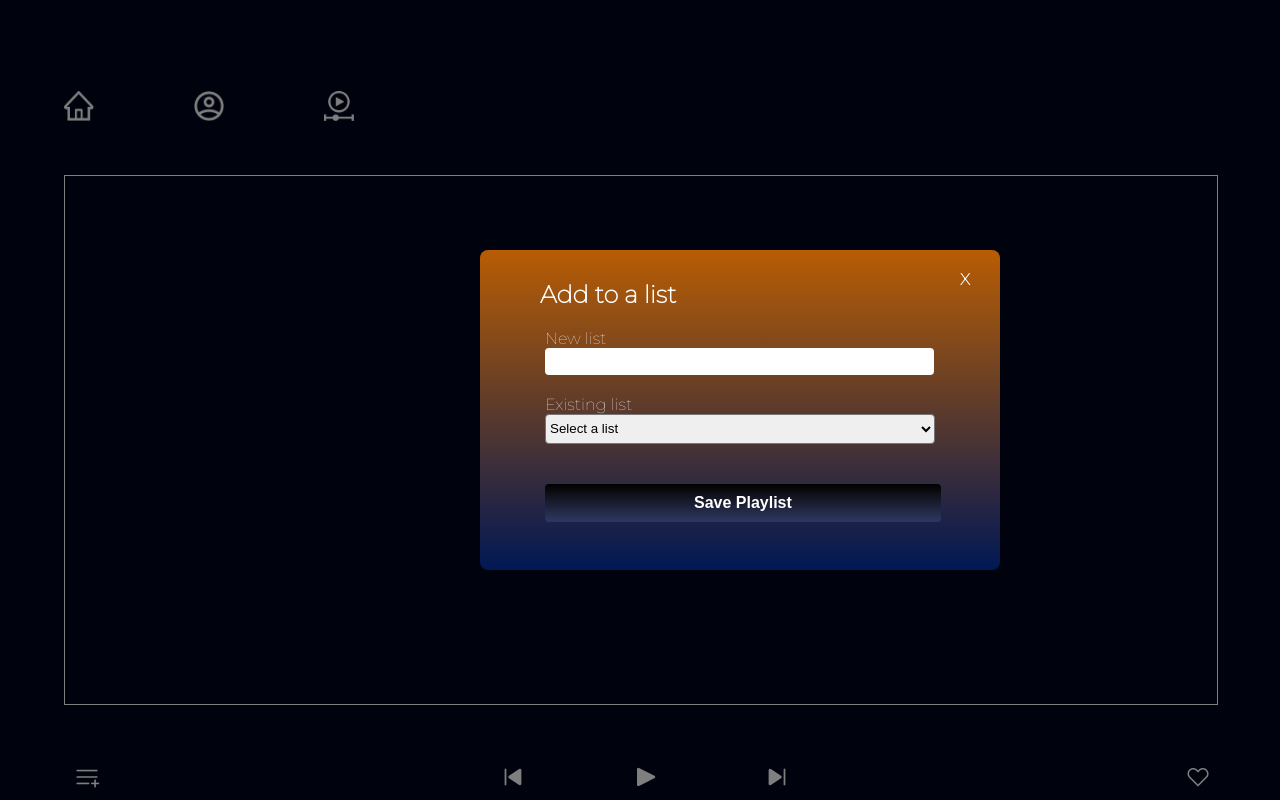
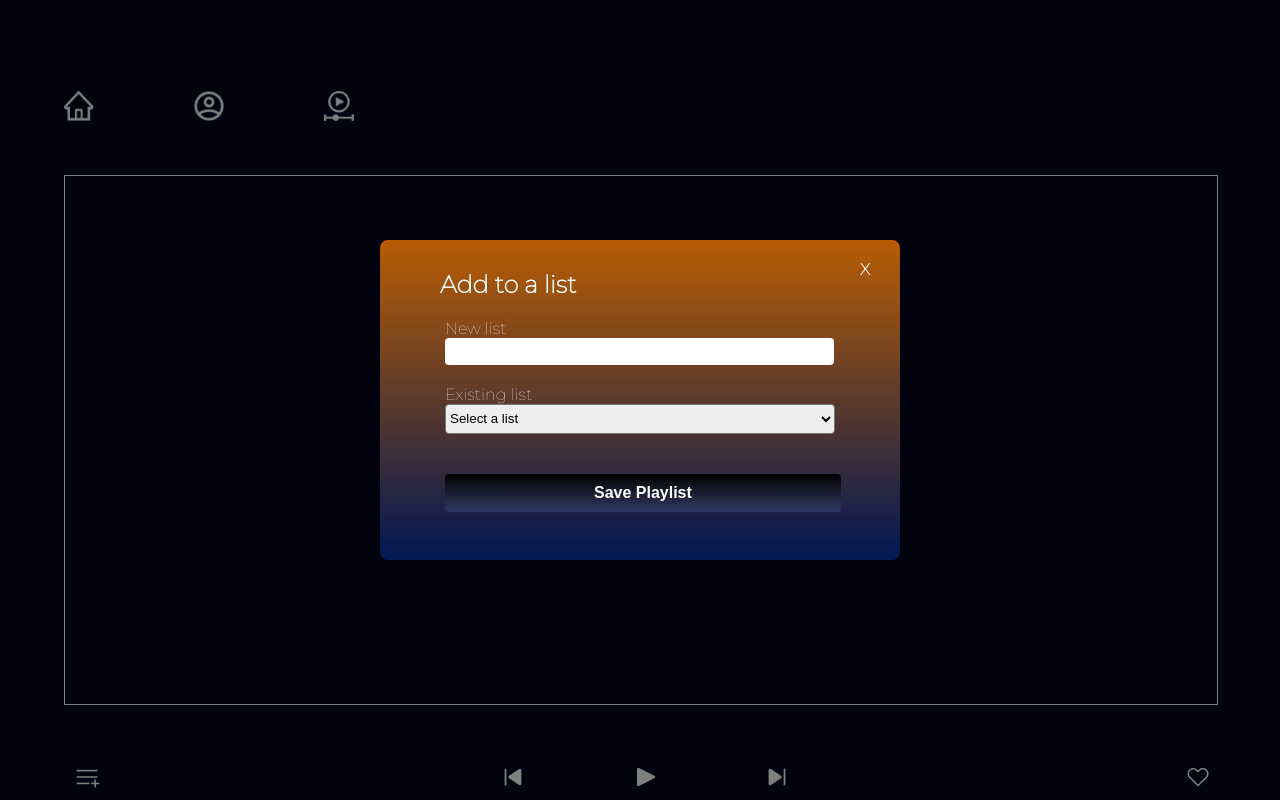
Before and after one commit to PaulaZP/MusicPlayer-Proyect, a website: page player.html in a window 1280 px wide. Both pictures are taken after a click on the button 87 px from the left and 778 px from the top of the page. Drawn offline with Linux system fonts and the light colour scheme; no server answers.

Commit message:
se modifica el modal

```diff
--- a/js/modal.js
+++ b/js/modal.js
@@ -3,7 +3,7 @@ let btn = document.getElementById("myBtn");
 let span = document.getElementsByClassName("close")[0];
 
 btn.addEventListener('click', () => {
-  modal.style.display = "block";
+  modal.style.display = "flex";
 })
 
 
--- a/js/player.js
+++ b/js/player.js
@@ -20,7 +20,7 @@ function ListSong(song) {
   musicSong.setAttribute('crossorigin', 'anonymous');
   musicSong.load();
   musicSong.src = song;
-  prueba();
+
 
 }
 function prueba(){
@@ -38,7 +38,7 @@ function prueba(){
     play.classList.toggle('playing');
   });
 }
-
+prueba();
 function nextSong() {
   next.addEventListener('click', () => {
     console.log('hola soy next')
--- a/sass/partials/_modal.scss
+++ b/sass/partials/_modal.scss
@@ -1,21 +1,21 @@
 .modal {
   background-color: rgba(0,0,0,0.5);
   display: none;
-  height: 100%;
+  height: 100vh;
   left: 0;
   overflow: auto;
   position: fixed;
   top: 0;
   width: 100%;
   z-index: 1;
+  align-items: center;
+  justify-content: center;
 }
 
 .modal-content {
   background: $degradedThree;
   border-radius: 8px;
   height: 300px;
-  margin-left: 480px;
-  margin-top: 250px;
   padding: 10px 20px;
   position: relative;
   width:480px;
```
Also changed, not shown: css/styles.css.
